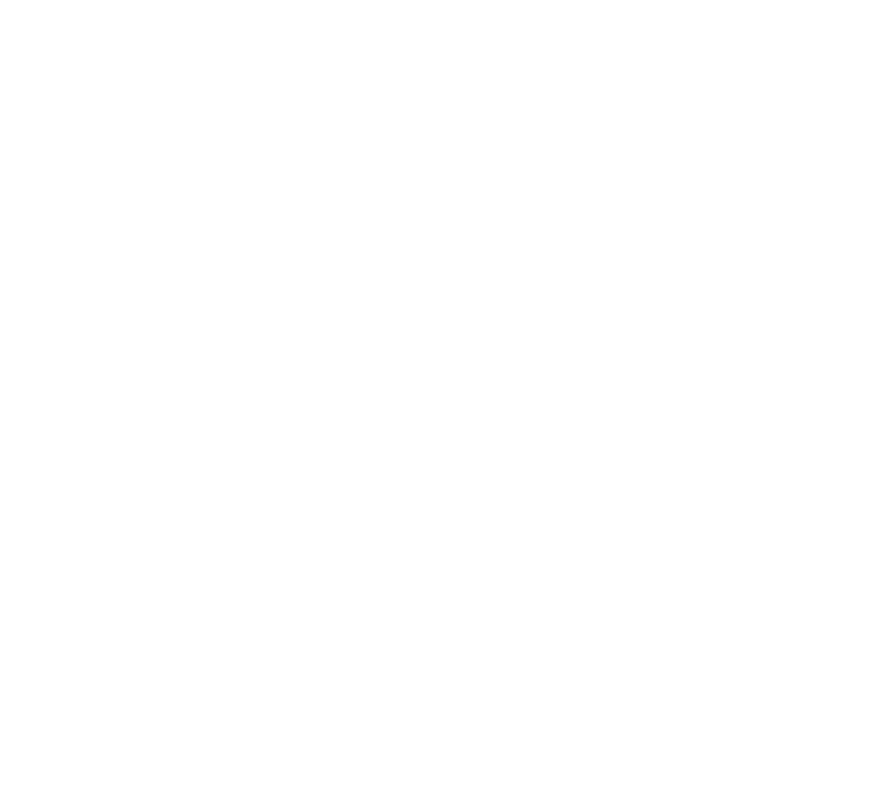
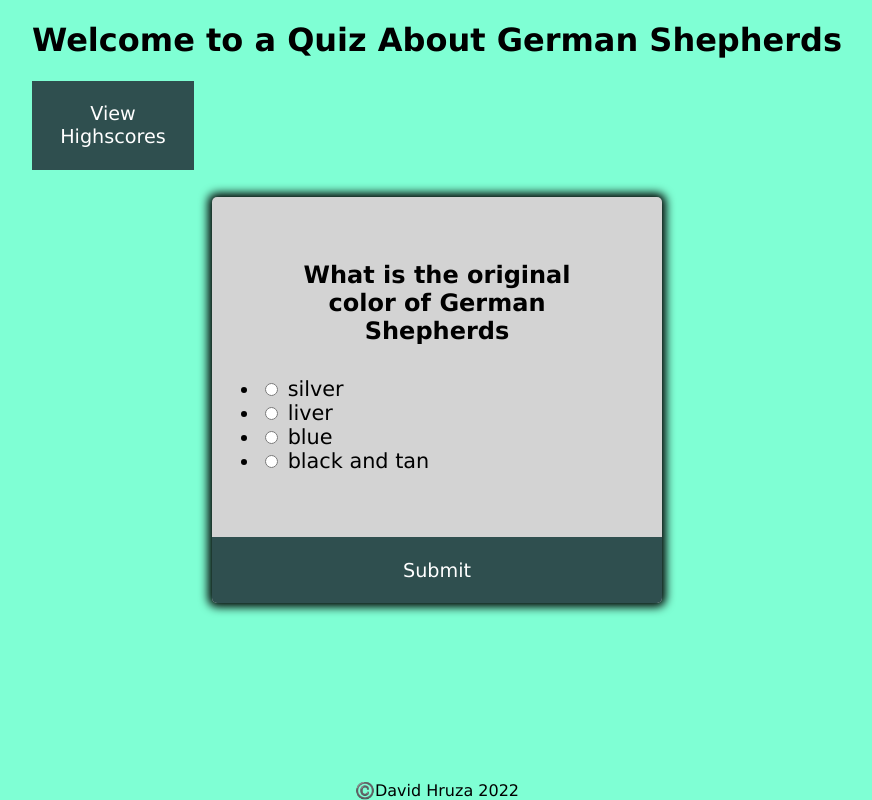
Before and after one commit to dhruza88/Code-Quiz, a plain HTML site: page index.html in a window 1280 px wide. Shown: the whole page, without its empty margins (203-1075 px from the left). Drawn offline with Linux system fonts and the light colour scheme.

Commit message:
first outline

```diff
--- a/index.html
+++ b/index.html
@@ -1,19 +1,68 @@
 <!DOCTYPE html>
 <html lang="en">
+
 <head>
-  <meta charset="UTF-8">
-  <meta name="viewport" content="width=device-width, initial-scale=1.0">
-  <meta http-equiv="X-UA-Compatible" content="ie=edge">
-  <title>Code Quiz/title>
-  <link rel="stylesheet" href=".style.css">
+    <meta charset="UTF-8">
+    <meta name="viewport" content="width=device-width, initial-scale=1.0">
+    <meta http-equiv="X-UA-Compatible" content="ie=edge">
+    <link rel="stylesheet" href="style.css">
+    <title>Code Quiz</title>
+
+</head>
+
+
+<header>
+    <H1>Welcome to a Quiz About German Shepherds</H1>
+    <button id="highscores">View Highscores</button>
+</header>
+
+<div id="quiz"></div>
+
+
+
+<body>
+    <div class="quiz-container" id="quiz">
+        <div class="quiz-header">
+            <h2 id="question">Question Text</h2>
+            <ul>
+                <li>
+                    <input type="radio" name="answer" id="a" class="answer">
+                    <label for="a" id="a_text">Answer</label>
+                </li>
+
+                <li>
+                    <input type="radio" name="answer" id="b" class="answer">
+                    <label for="b" id="b_text">Answer</label>
+                </li>
+
+                <li>
+                    <input type="radio" name="answer" id="c" class="answer">
+                    <label for="c" id="c_text">Answer</label>
+                </li>
+
+                <li>
+                    <input type="radio" name="answer" id="d" class="answer">
+                    <label for="d" id="d_text">Answer</label>
+                </li>
+
+            </ul>
+        </div>
+
+        <button id="submit">Submit</button>
+
+    </div>
 
 
 
 
 
 
+    <script src="script.js"></script>
+</body>
 
 
 
+<footer> ©️David Hruza 2022</footer>
 
-  <script src=".script.js"></script>
+
+</html>
--- a/script.js
+++ b/script.js
@@ -1 +1,148 @@
-script
+
+function highScores() {
+
+}
+
+function Timer() {
+
+}
+
+const myQuestions = [
+    {
+        question: "What is the original color of German Shepherds",
+        a: 'silver',
+        b: 'liver',
+        c: 'blue',
+        d: `black and tan`,
+        correct: 'd'
+    },
+
+    {
+        question: "What were Shepherds bred for?",
+        a: 'war',
+        b: 'herding',
+        c: 'hunting',
+        d: 'retrieving',
+        correct: 'b'
+    },
+
+    {
+        question: "What rank for most intelligent dog did Shepherds receive",
+        a: '1',
+        b: '2',
+        c: '3',
+        d: '4',
+        correct: 'c'
+    },
+
+    {
+        question: "What is a life span of a German Shpherd?",
+        a: '9-13',
+        b: '7-10',
+        c: '5-7',
+        d: '13-6',
+        correct: 'a'
+    },
+
+    {
+        question: "What is the range litter size of a German Shepherd?",
+        a: '2-3',
+        b: '1-2',
+        c: '4-9',
+        d: '10+',
+        correct: 'c'
+    }
+];
+
+const quiz = document.getElementById('quiz')
+const answerEls = document.querySelectorAll('answer')
+const questionEl = document.getElementById('question')
+const a_text = document.getElementById('a_text')
+const b_text = document.getElementById('b_text')
+const c_text = document.getElementById('c_text')
+const d_text = document.getElementById('d_text')
+const submitButton = document.getElementById('submit')
+
+let currentQuiz = 0
+let score = 0
+
+startQuiz()
+
+function startQuiz() {
+    deselectAnswers()
+
+    const currentQuizData = myQuestions[currentQuiz]
+
+    questionEl.innerText = currentQuizData.question
+    a_text.innerText = currentQuizData.a
+    b_text.innerText = currentQuizData.b
+    c_text.innerText = currentQuizData.c
+    d_text.innerText = currentQuizData.d
+}
+
+function deselectAnswers()
+{
+    answerEls.forEach(answerEl => answerEl.checked = false)
+}
+
+function selected()
+{
+    let answer
+    answerEls.forEach(answerEl =>
+        {
+            if (answerEl.checked)
+            {
+            answer = answerEl.id
+            }
+        })
+        return answer
+}
+
+
+
+
+
+submitButton.addEventListener('click', () =>
+{
+    const answer = selected()
+    if (answer)
+    {
+        if (answer === myQuestions[currentQuiz].correct)
+        {
+             score++
+        }
+
+        currentQuiz++
+
+        if (currentQuiz < myQuestions.length)
+        {
+            startQuiz()
+        } else
+        {
+            quiz.innerHTML = `
+                        <h2> You answered ${score}/${myQuestions.length}questions correctly</h2>
+
+                        <button onclick="location.reload()">Reload</button>
+                        `
+        }
+    }
+
+
+})
+//create a box for quiz to appear in -done
+
+//create a sub box for the question to appear ind -done
+
+//create another sub box for the selections to appear in -done
+
+//when select the correct answer move onto next question
+
+//when enter inproper answer take time from timer and reanswer
+
+//display correct or incorrect below the boxes
+
+//at quiz finish, display your score
+
+//enter in your name to go along with your score to be stored in a High Score sheet
+
+//create a timer to be going on during the quiz, starts at 0, begins once you start quiz
--- /dev/null
+++ b/style.css
@@ -0,0 +1,86 @@
+
+
+*{
+    box-sizing: border-box;
+
+}
+
+header{
+    position: absolute;
+    top: 0;
+}
+
+body{
+    background-color:aquamarine;
+    background-image: linear-gradient(270, lightcyan 0%, darkcyan 100%);
+    font-family: 'Lucida Sans', 'Lucida Sans Regular', 'Lucida Grande', 'Lucida Sans Unicode', Geneva, Verdana, sans-serif;
+    display:flex;
+    align-items: center;
+    justify-content: center;
+    height:100vh;
+    overflow:hidden;
+    margin:0;
+}
+
+.quiz-container{
+    background-color: lightgray;
+    border-radius: 5px;
+    box-shadow: 0 0 10px 4px black;
+    width:450px;
+    overflow:hidden;
+}
+
+.quiz-header{
+    padding: 3rem;
+}
+
+h2{
+    padding: 1rem;
+    text-align: center;
+    margin: 0
+}
+
+ul{
+    padding: 0;
+}
+
+ul li{
+    font-size: 1.3rem;
+    margin-block-end: : 1rem 0;
+}
+
+ul li label{
+    cursor: pointer;
+}
+
+button{
+    background-color:darkslategrey;
+    color: white;
+    border: none;
+    display: block;
+    width: 100%;
+    cursor: pointer;
+    font-size: 1.2rem;
+    font-family: inherit;
+    padding: 1.35rem;
+}
+
+#highscores{
+    width: 20%;
+    position:absolute;
+    justify-content:left;
+}
+
+button.hover{
+    background-color:blue;
+}
+
+button:focus{
+    outline: none;
+    background-color: green;
+}
+
+footer{
+    position:absolute;
+    bottom:0;
+}
```
